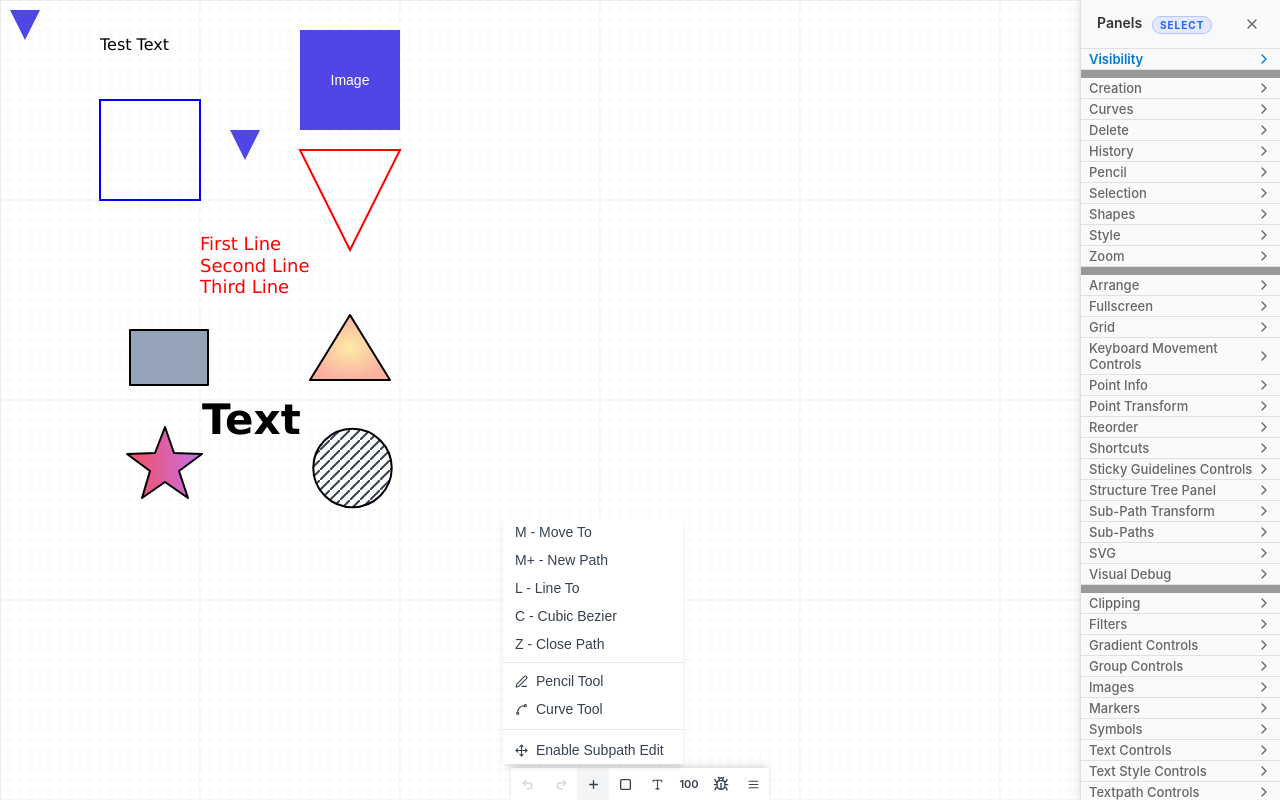
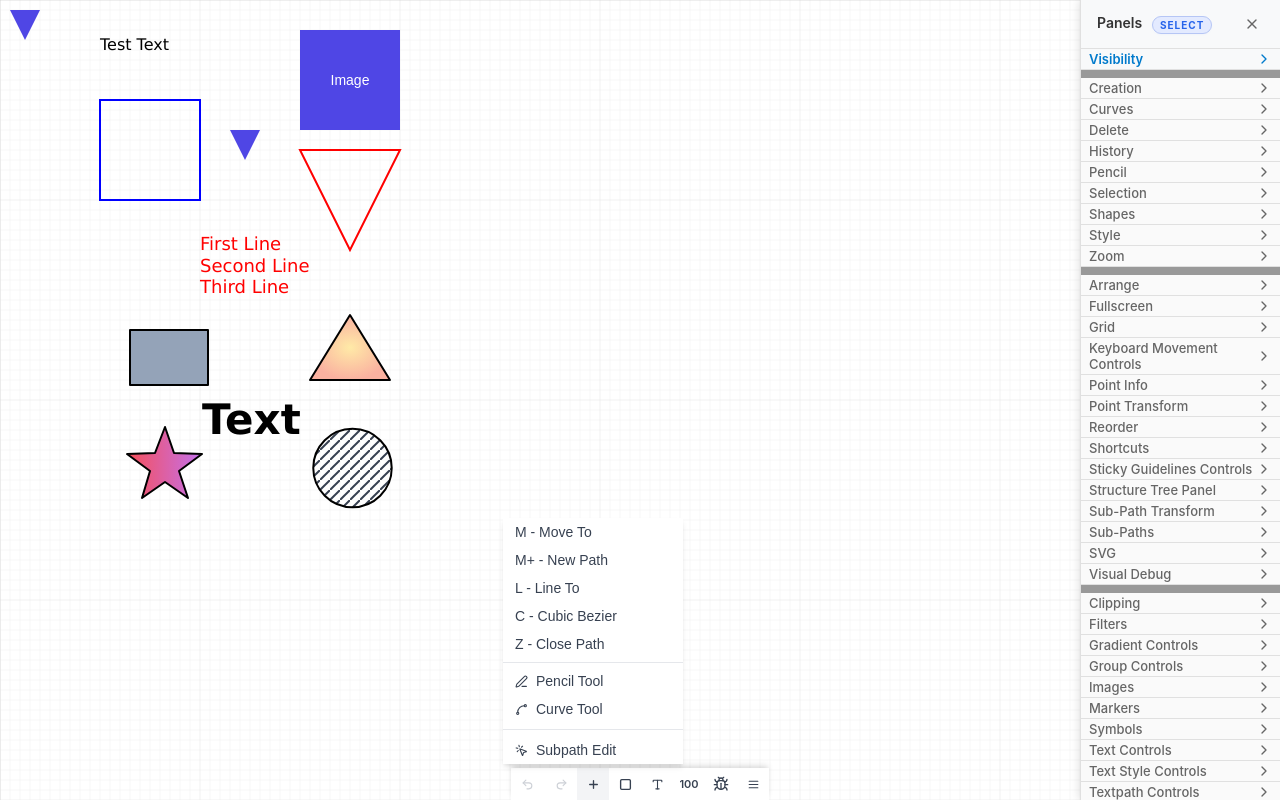
Before and after one commit to regalagram/sspe, a React (Vite) app: page / in a window 1280 px wide. Both pictures are taken after a click on the element 593 px from the left and 784 px from the top of the page. Built offline with nearby package versions, Linux system fonts and the light colour scheme.

Commit message:
feat(WritingConsolidatedTools): update icons for subpath-edit mode to enhance user experience

```diff
--- a/src/components/WritingConsolidatedTools.tsx
+++ b/src/components/WritingConsolidatedTools.tsx
@@ -1,5 +1,5 @@
 import React, { useState, useEffect } from 'react';
-import { Plus, Edit3, Spline, Move, Minus, X, CornerUpRight, LogOut } from 'lucide-react';
+import { Plus, Edit3, Spline, Move, Minus, X, CornerUpRight, LogOut, MousePointerClick } from 'lucide-react';
 import { ToolbarButton, ToolbarSection } from './ToolbarButton';
 import { ToolbarSubmenu, SubmenuItem } from './ToolbarSubmenu';
 import { useToolbarStore } from '../store/toolbarStore';
@@ -35,6 +35,8 @@ export const WritingConsolidatedTools: React.FC = () => {
 
   // Dynamic icon based on active tool
   const getCurrentIcon = () => {
+  // If subpath-edit mode is active, show the mouse-pointer icon to indicate mode
+  if (isSubpathEditMode) return <MousePointerClick size={iconSize} />;
     if (isPencilActive) return <Edit3 size={iconSize} />;
     if (isCurveActive) return <Spline size={iconSize} />;
     if (isCreateMode) {
@@ -279,8 +281,8 @@ export const WritingConsolidatedTools: React.FC = () => {
         <div style={{ height: '1px', background: '#e5e7eb', margin: '6px 0' }} />
         {!isSubpathEditMode ? (
           <SubmenuItem
-            icon={<Move size={isMobile ? 12 : 13} />}
-            label="Enable Subpath Edit"
+            icon={<MousePointerClick size={isMobile ? 12 : 13} />}
+            label="Subpath Edit"
             onClick={() => {
               toggleSubpathEditMode();
               setIsSubmenuOpen(false);
@@ -290,7 +292,7 @@ export const WritingConsolidatedTools: React.FC = () => {
         ) : (
           <>
             <SubmenuItem
-              icon={<X size={isMobile ? 12 : 13} />}
+              icon={<MousePointerClick size={isMobile ? 12 : 13} />}
               label="Exit Subpath Edit"
               onClick={() => {
                 toggleSubpathEditMode();
```
